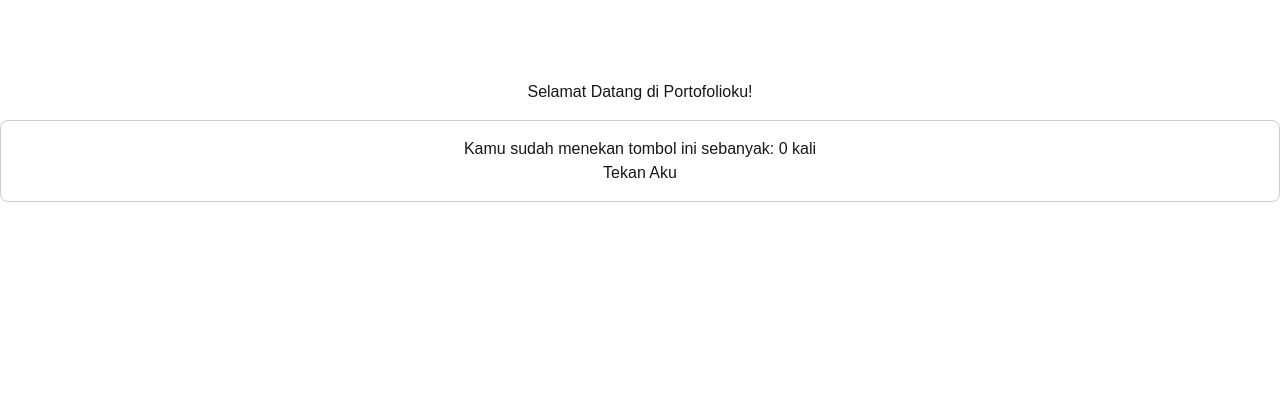
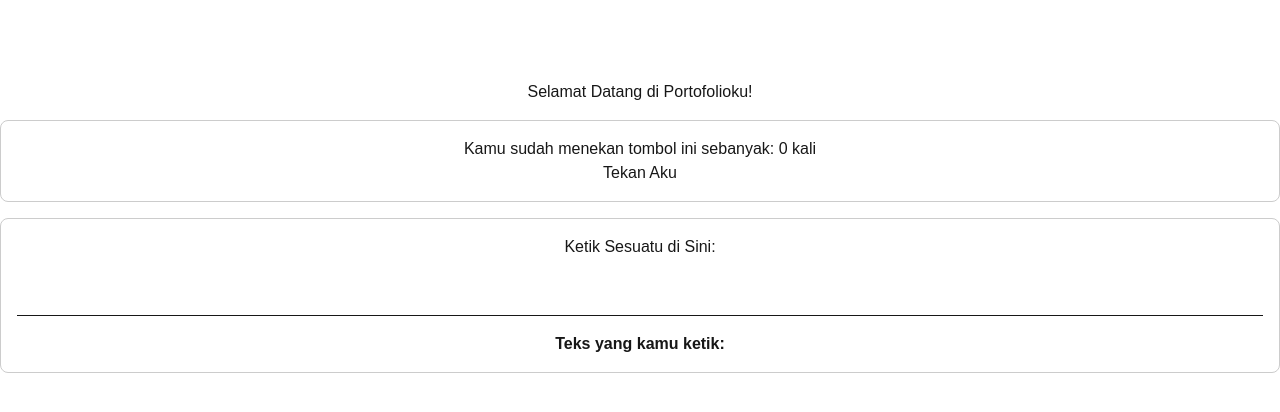
Before and after one commit to arizalirsyad/my-app, a Next.js app: page / in a window 1280 px wide. Shown: the top 412 px of the page. Built offline with nearby package versions, Linux system fonts and the light colour scheme.

Commit message:
Input Field

```diff
--- /dev/null
+++ b/app/components/InputField.tsx
@@ -0,0 +1,30 @@
+"use client";
+import { useState } from 'react';
+
+export default function InputField() {
+  // 1. Buat state untuk menyimpan teks dari input, nilai awalnya string kosong ''
+  const [inputText, setInputText] = useState('');
+
+  // 2. Buat fungsi yang akan dijalankan setiap kali pengguna mengetik
+  function handleChange(event) {
+    // 'event.target.value' adalah teks yang ada di dalam kotak input
+    setInputText(event.target.value);
+  }
+
+  return (
+    <div style={{ border: '1px solid #ccc', padding: '1rem', marginTop: '1rem', borderRadius: '8px' }}>
+      <h3>Ketik Sesuatu di Sini:</h3>
+      {/* 3. Ikat state dan event handler ke elemen input */}
+      <input
+        type="text"
+        value={inputText}      // Tampilan input dikontrol oleh state
+        onChange={handleChange} // Setiap ada perubahan, panggil fungsi handleChange
+        style={{ padding: '8px', width: '200px' }}
+      />
+      <hr style={{ margin: '1rem 0' }} />
+      <p>
+        <strong>Teks yang kamu ketik:</strong> {inputText}
+      </p>
+    </div>
+  );
+}
--- a/app/page.tsx
+++ b/app/page.tsx
@@ -1,6 +1,7 @@
 import Header from "./components/Header";
 import Content from "./components/Content";
-import Counter from "./components/Counter"; // <-- Import komponen baru
+import Counter from "./components/Counter";
+import InputField from "./components/InputField"; // <-- Import komponen baru
 
 export default function Home() {
   return (
@@ -8,10 +9,10 @@ export default function Home() {
       <Header judul="Selamat Datang di Portofolioku!" />
       <Content
         paragraf1="Saya sedang belajar konsep State di React."
-        paragraf2="Ini adalah komponen interaktif pertama saya."
+        paragrap2="Ini adalah komponen interaktif pertama saya."
       />
-      {/* Panggil komponen Counter di sini */}
       <Counter />
+      <InputField /> {/* <-- Panggil komponen baru di sini */}
     </main>
   );
 }
```
